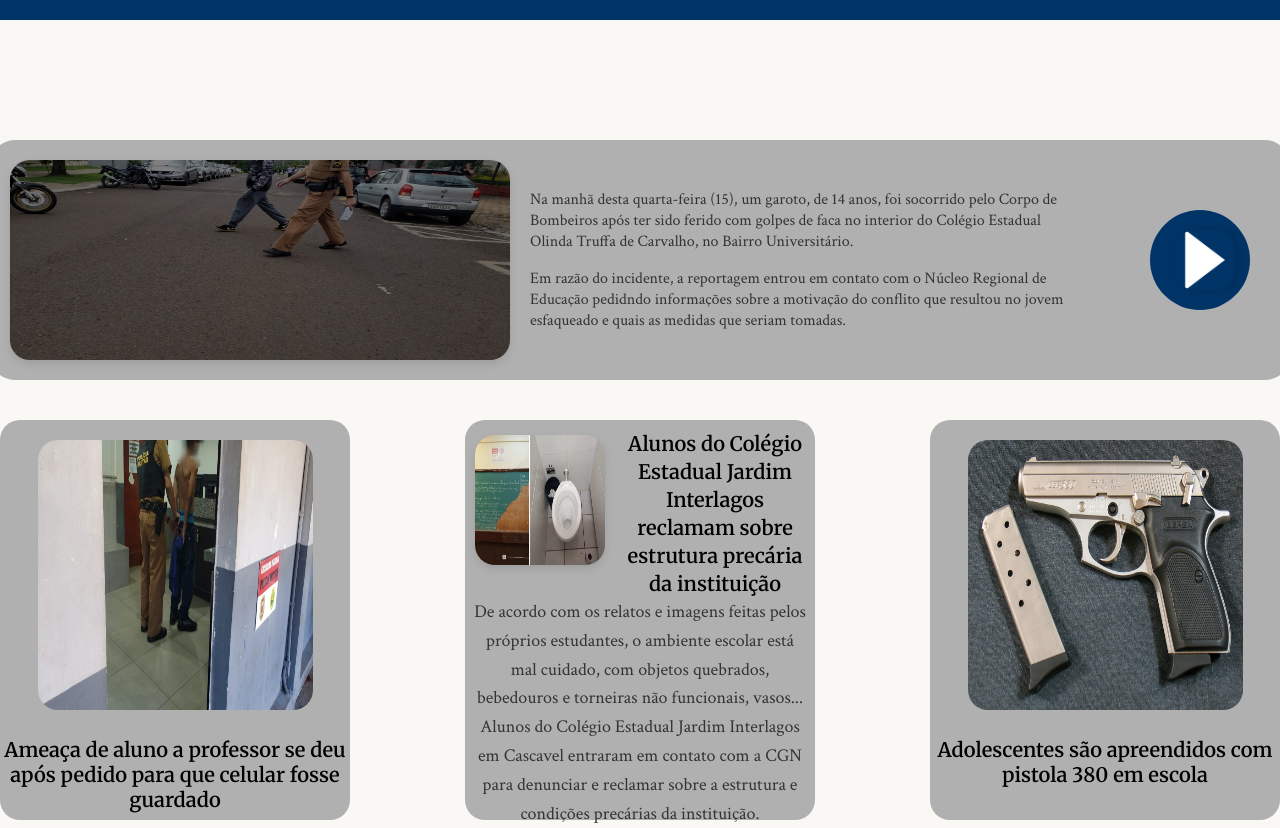
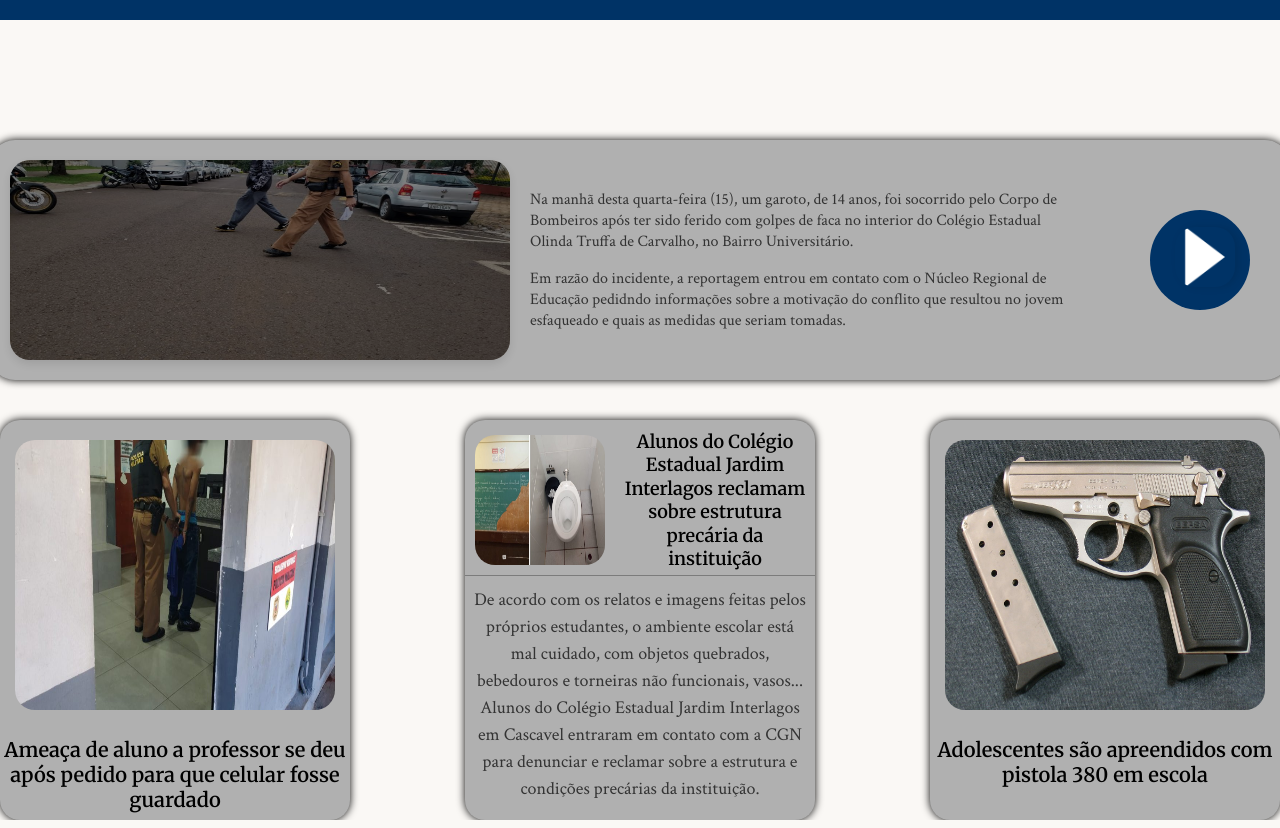
Before and after one commit to vitor-valetin/atvds-01-04, a plain HTML site: page index.html in a window 1280 px wide. Shown: the part 60-888 px from the top of the page. Drawn offline with Linux system fonts and the light colour scheme.

Commit message:
Atualizado - 03/04

```diff
--- a/index.html
+++ b/index.html
@@ -19,11 +19,11 @@
                 <img src="imgs/arrow.png" class="arrow"/>
                 <section class="menu">
                         <ul>
-                            <li><a href="" target="_blank">Últimas Notícias</a></li>
-                            <li><a href="" target="_blank">Internacional</a></li>
-                            <li><a href="" target="_blank">Brasil</a></li>
-                            <li><a href="" target="_blank">Economia</a></li>
-                            <li><a href="" target="_blank">Saúde</a></li>
+                            <li><a href="https://oglobo.globo.com/ultimas-noticias/" target="_blank">Últimas Notícias</a></li>
+                            <li><a href="https://oglobo.globo.com/english/" target="_blank">Internacional</a></li>
+                            <li><a href="https://oglobo.globo.com/brasil/" target="_blank">Brasil</a></li>
+                            <li><a href="https://oglobo.globo.com/economia/" target="_blank">Economia</a></li>
+                            <li><a href="https://oglobo.globo.com/saude/" target="_blank">Saúde</a></li>
                         </ul>
                 </section>
             </div>
@@ -48,17 +48,22 @@
                         </p>
                     </div>
                     <div class="circle">
+                        <a href="https://cgn.inf.br/noticia/1090444/nucleo-informa-rapaz-esfaqueou-colega-no-colegio-olinda-apos-arremesso-de-bolinha-de-papel" target="_blank">
                             <img src="imgs/arrow-white.png" class="" />
+                        </a>
                     </div>
                 </div>
             </div>
             <div class="container-noticias">
                 <div class="noticias-3">
                     <div class="noticia type-1">
+                        <a href="https://cgn.inf.br/noticia/1241682/conforme-nucleo-ameaca-de-aluno-a-professor-se-deu-apos-pedido-para-que-celular-fosse-guardado" target="_blank">
                             <img src="imgs/noticia-1.jpg" />
                             <p>Ameaça de aluno a professor se deu após pedido para que celular fosse guardado</p>
+                        </a>
                     </div>
                     <div class="noticia type-2">
+                        <a href="https://cgn.inf.br/noticia/1568515/alunos-do-colegio-estadual-jardim-interlagos-reclamam-sobre-estrutura-precaria-da-instituicao-25-06-2024" target="_blank">
                             <div class="top">
                                 <img src="imgs/noticia-2.jpg" />
                                 <p>Alunos do Colégio Estadual Jardim Interlagos reclamam sobre estrutura precária da instituição</p>
@@ -68,10 +73,13 @@
                                 Alunos do Colégio Estadual Jardim Interlagos em Cascavel entraram em contato com a CGN para denunciar e reclamar
                                 sobre a estrutura e condições precárias da instituição.
                             </p>
+                        </a>
                     </div>
                     <div class="noticia type-1">
+                        <a href="https://taroba.com.br/noticias/policial/adolescentes-sao-apreendidos-com-pistola-380-em-escola-Jdx2q.html" target="_blank">
                             <img src="imgs/noticia-3.jpg" />
                             <p>Adolescentes são apreendidos com pistola 380 em escola</p>
+                        </a>
                     </div>
                 </div>
             </div>
--- a/style.css
+++ b/style.css
@@ -12,6 +12,10 @@ body{
     cursor: default;
     font-family: "Crimson Text", serif;
     font-weight: 400;
+}
+
+a{
+    text-decoration: none;
 }
 
 header{
@@ -123,6 +127,7 @@ body:has(#clickCheck:checked) .container{
     color: #333333;
     border-radius: 25px;
     transition: all 0.3s ease;
+    box-shadow: 0 0 8px black;
 }
 
 .noticia-topo:hover{
@@ -202,6 +207,7 @@ body:has(#clickCheck:checked) .container{
     height: 400px;
     border-radius: 20px;
     transition: all 0.3s ease;
+    box-shadow: 0 0 8px black;
 }
 
 .noticia:hover{
@@ -215,7 +221,7 @@ body:has(#clickCheck:checked) .container{
 }
 
 .type-1 img{
-    width: 275px;
+    width: 320px;
     height: 270px;
     margin-top: 20px;
     border-radius: 20px;
@@ -227,19 +233,21 @@ body:has(#clickCheck:checked) .container{
     font-weight: 600;
     font-family: "Merriweather";
     border-top: 1px solid #B0B0B0;
+    color: black;
 }
 
 .type-2 .top{
     display: flex;
     margin-top: 5px;
+    border-bottom: 1px solid #7c7c7c;
 }
 
 .type-2 .top p{
     font-weight: 600;
-    font-size: 20px;
-    margin: 5px 0 0 0;
+    font-size: 18px;
+    margin: 5px 3px 0 3px;
     font-family: "Merriweather";
-    line-height: 1.4;
+    line-height: 1.3;
     color: black;
 }
 
@@ -248,14 +256,13 @@ body:has(#clickCheck:checked) .container{
     height: 130px;
     margin: 10px;
     border-radius: 20px;
-    box-shadow: 0 4px 8px rgba(0,0,0,0.1);
 }
 
 .type-2 p{
     text-align: center;
-    margin: 0 8px;
+    margin: 10px 8px 0 8px;
     font-weight: 400;
-    line-height: 1.6;
+    line-height: 1.5;
     font-size: 18px;
     color: #333333;
 }
```
Also changed, not shown: imgs/arrow-black.png (deleted). Lines whose indentation alone changed are shown as unchanged.
